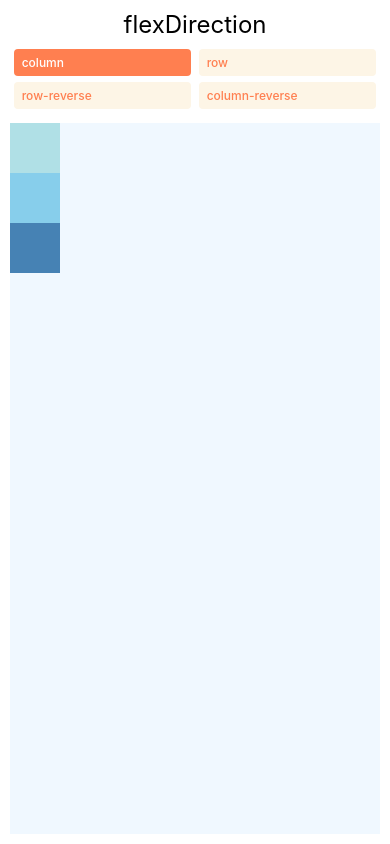
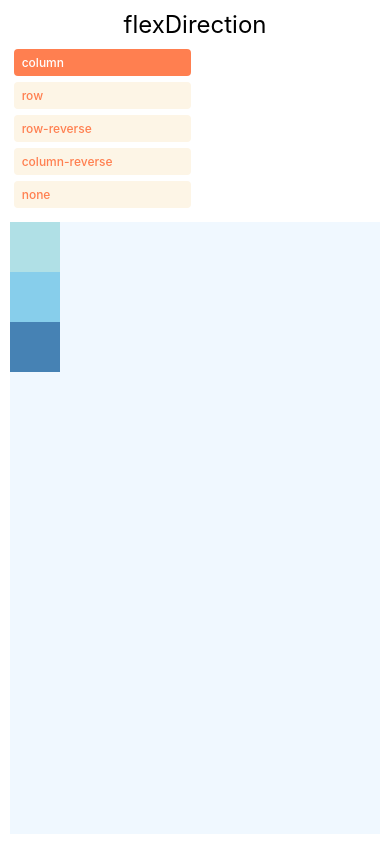
Before and after one commit to Hussain-hamim/Taskly, a React Native app: screen / in a window 390 px wide. Built offline with nearby package versions, Linux system fonts and the light colour scheme.

Commit message:
inspecting flex

```diff
--- a/App.js
+++ b/App.js
@@ -7,7 +7,7 @@ const FlexDirectionBasics = () => {
   return (
     <PreviewLayout
       label="flexDirection"
-      values={["column", "row", "row-reverse", "column-reverse"]}
+      values={["column", "row", "row-reverse", "column-reverse", "none"]}
       selectedValue={flexDirection}
       setSelectedValue={setflexDirection}
     >
@@ -64,7 +64,7 @@ const styles = StyleSheet.create({
     height: 50,
   },
   row: {
-    flexDirection: "row",
+    flexDirection: "column",
     flexWrap: "wrap",
   },
   button: {
```
